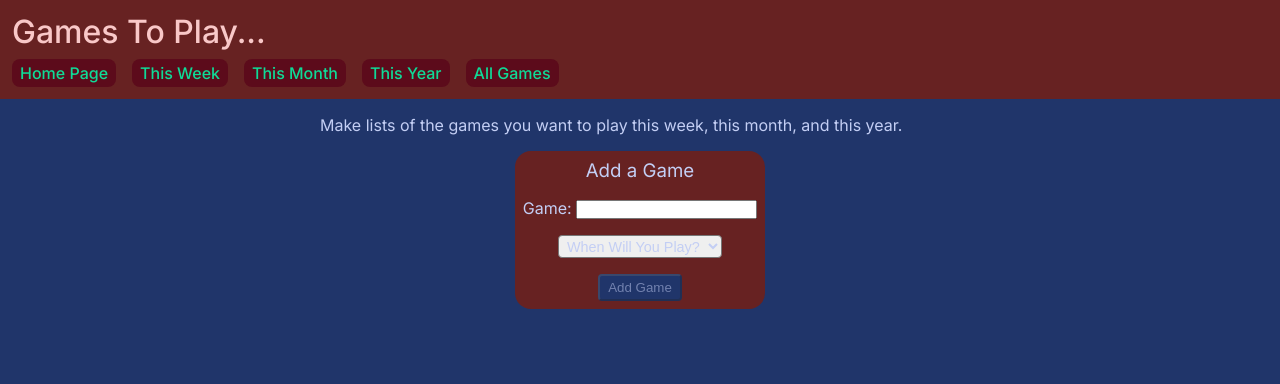
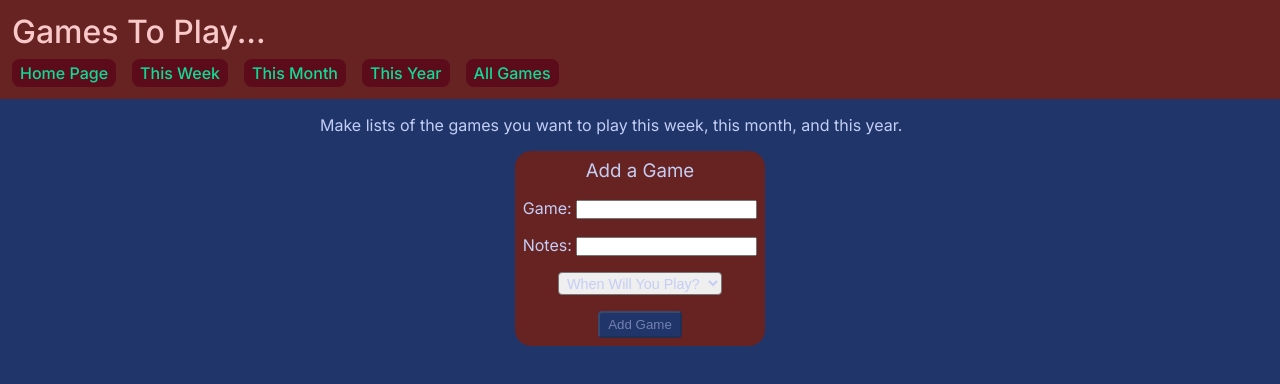
Before and after one commit to franco-ortega/to-do-games, a Next.js app: page / in a window 1280 px wide. Shown: the top 384 px of the page. Built offline with nearby package versions, Linux system fonts and the light colour scheme.

Commit message:
add input for "notes"

```diff
--- a/components/addGame/AddGame.tsx
+++ b/components/addGame/AddGame.tsx
@@ -7,6 +7,7 @@ import { timeSpanOptions } from '@/utils/enums';
 
 export default function AddGame() {
   const [game, setGame] = useState('');
+  const [notes, setNotes] = useState('');
   const [timeSpanOption, setTimeSpanOption] = useState(
     '' as TimeSpanPathOptions
   );
@@ -22,12 +23,13 @@ export default function AddGame() {
       ...savedGames,
       [timeSpanOption]: [
         ...savedGames[timeSpanOption],
-        [game, { isPlayed: false, notes: '' }],
+        [game, { isPlayed: false, notes }],
       ],
     };
 
     setGames('GAMES_TO_PLAY', updatedGames);
     setGame('');
+    setNotes('');
   };
 
   return (
@@ -40,6 +42,15 @@ export default function AddGame() {
           id='add-game'
           value={game}
           onChange={(e) => setGame(e.target.value)}
+        />
+      </label>
+      <label htmlFor='add-note'>
+        Notes:{' '}
+        <input
+          type='text'
+          id='add-note'
+          value={notes}
+          onChange={(e) => setNotes(e.target.value)}
         />
       </label>
       <label htmlFor='time-span-options'>
```
